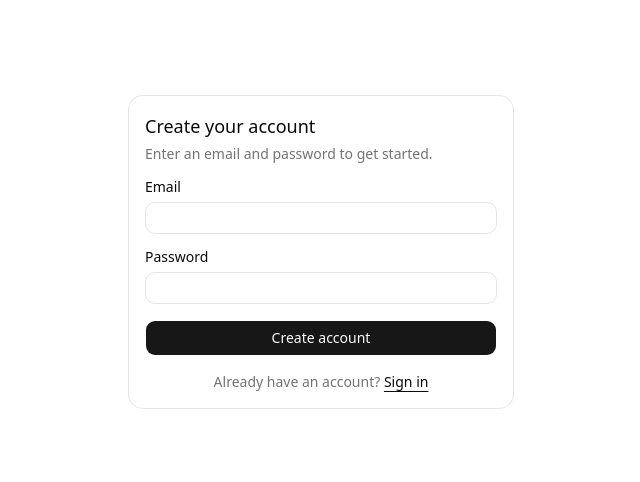
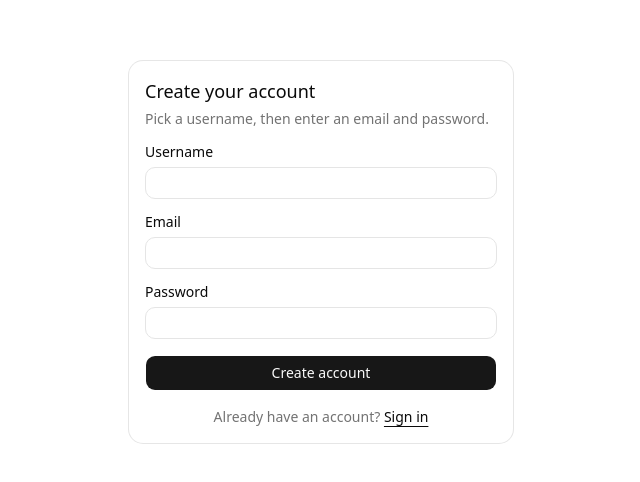
Before and after one commit to sunsetorpheus/eddies, a React (Vite) app: page /sign-up in a window 1280 px wide. Shown: the part 148-630 px from the top of the page, without its empty margins (319-959 px from the left). Built offline with nearby package versions, Linux system fonts and the light colour scheme; no server answers.

Commit message:
Update user data

```diff
--- a/src/app.tsx
+++ b/src/app.tsx
@@ -19,7 +19,10 @@ export default function App() {
       <Routes>
         {session ? (
           <>
-            <Route path="/" element={<Dashboard email={session.user.email ?? ''} />} />
+            <Route
+              path="/"
+              element={<Dashboard userId={session.user.id} email={session.user.email ?? ''} />}
+            />
             <Route path="*" element={<Navigate to="/" replace />} />
           </>
         ) : (
--- a/src/features/auth/auth-form.tsx
+++ b/src/features/auth/auth-form.tsx
@@ -13,8 +13,21 @@ import {
 import { Input } from '@/components/ui/input'
 import { Label } from '@/components/ui/label'
 
+const USERNAME_PATTERN = '^[a-zA-Z0-9_]{3,20}$'
+
+/** Turn "email or username" into an email: pass emails through, look usernames up. */
+async function resolveEmail(identifier: string): Promise<string | null> {
+  if (identifier.includes('@')) return identifier
+  const { data, error } = await supabase.rpc('email_for_username', {
+    lookup_username: identifier,
+  })
+  if (error) throw error
+  return data
+}
+
 export function AuthForm({ mode }: { mode: 'sign-in' | 'sign-up' }) {
-  const [email, setEmail] = useState('')
+  const [identifier, setIdentifier] = useState('') // email on sign-up, email-or-username on sign-in
+  const [username, setUsername] = useState('')
   const [password, setPassword] = useState('')
   const [busy, setBusy] = useState(false)
 
@@ -23,19 +36,36 @@ export function AuthForm({ mode }: { mode: 'sign-in' | 'sign-up' }) {
   async function onSubmit(e: FormEvent) {
     e.preventDefault()
     setBusy(true)
-    const { error } = isSignUp
-      ? await supabase.auth.signUp({ email, password })
-      : await supabase.auth.signInWithPassword({ email, password })
-    setBusy(false)
+    try {
+      if (isSignUp) {
+        const { error } = await supabase.auth.signUp({
+          email: identifier,
+          password,
+          options: { data: { username } },
+        })
+        if (error) throw error
+        toast.success('Account created. Check your email to confirm, then sign in.')
+        return
+      }
 
-    if (error) {
-      toast.error(error.message)
-      return
+      const email = await resolveEmail(identifier.trim())
+      if (!email) {
+        toast.error('No account with that username.')
+        return
+      }
+      const { error } = await supabase.auth.signInWithPassword({ email, password })
+      if (error) throw error
+      // on success the session updates and the router redirects to the dashboard
+    } catch (err) {
+      const message = err instanceof Error ? err.message : 'Something went wrong.'
+      toast.error(
+        message.includes('duplicate key') || message.includes('profiles_username')
+          ? 'That username is taken.'
+          : message,
+      )
+    } finally {
+      setBusy(false)
     }
-    if (isSignUp) {
-      toast.success('Account created. Check your email to confirm, then sign in.')
-    }
-    // on success the session updates and the router redirects to the dashboard
   }
 
   return (
@@ -47,21 +77,36 @@ export function AuthForm({ mode }: { mode: 'sign-in' | 'sign-up' }) {
           </CardTitle>
           <CardDescription>
             {isSignUp
-              ? 'Enter an email and password to get started.'
-              : 'Enter your email and password to continue.'}
+              ? 'Pick a username, then enter an email and password.'
+              : 'Enter your email or username and password to continue.'}
           </CardDescription>
         </CardHeader>
         <CardContent>
           <form onSubmit={onSubmit} className="grid gap-4">
+            {isSignUp && (
+              <div className="grid gap-2">
+                <Label htmlFor="username">Username</Label>
+                <Input
+                  id="username"
+                  type="text"
+                  autoComplete="username"
+                  required
+                  pattern={USERNAME_PATTERN}
+                  title="3–20 characters: letters, numbers, or underscores"
+                  value={username}
+                  onChange={(e) => setUsername(e.target.value)}
+                />
+              </div>
+            )}
             <div className="grid gap-2">
-              <Label htmlFor="email">Email</Label>
+              <Label htmlFor="identifier">{isSignUp ? 'Email' : 'Email or username'}</Label>
               <Input
-                id="email"
-                type="email"
-                autoComplete="email"
+                id="identifier"
+                type={isSignUp ? 'email' : 'text'}
+                autoComplete={isSignUp ? 'email' : 'username'}
                 required
-                value={email}
-                onChange={(e) => setEmail(e.target.value)}
+                value={identifier}
+                onChange={(e) => setIdentifier(e.target.value)}
               />
             </div>
             <div className="grid gap-2">
--- /dev/null
+++ b/src/features/auth/use-profile.ts
@@ -0,0 +1,19 @@
+import { useEffect, useState } from 'react'
+import { supabase } from '@/lib/supabase'
+
+/** The current user's username. `undefined` while loading, `null` if no profile row. */
+export function useProfile(userId: string | undefined) {
+  const [username, setUsername] = useState<string | null | undefined>(undefined)
+
+  useEffect(() => {
+    if (!userId) return
+    supabase
+      .from('profiles')
+      .select('username')
+      .eq('id', userId)
+      .maybeSingle()
+      .then(({ data }) => setUsername(data?.username ?? null))
+  }, [userId])
+
+  return username
+}
--- a/src/features/dashboard/dashboard.tsx
+++ b/src/features/dashboard/dashboard.tsx
@@ -1,10 +1,12 @@
 import { useState } from 'react'
 import { toast } from 'sonner'
 import { supabase } from '@/lib/supabase'
+import { useProfile } from '@/features/auth/use-profile'
 import { Button } from '@/components/ui/button'
 
-export function Dashboard({ email }: { email: string }) {
+export function Dashboard({ userId, email }: { userId: string; email: string }) {
   const [busy, setBusy] = useState(false)
+  const username = useProfile(userId)
 
   async function signOut() {
     setBusy(true)
@@ -21,7 +23,7 @@ export function Dashboard({ email }: { email: string }) {
       <header className="flex items-center justify-between border-b px-4 py-3">
         <span className="font-heading font-medium">Eddies</span>
         <div className="flex items-center gap-3">
-          <span className="text-sm text-muted-foreground">{email}</span>
+          <span className="text-sm text-muted-foreground">{username ?? email}</span>
           <Button variant="outline" size="sm" onClick={signOut} disabled={busy}>
             Sign out
           </Button>
```
